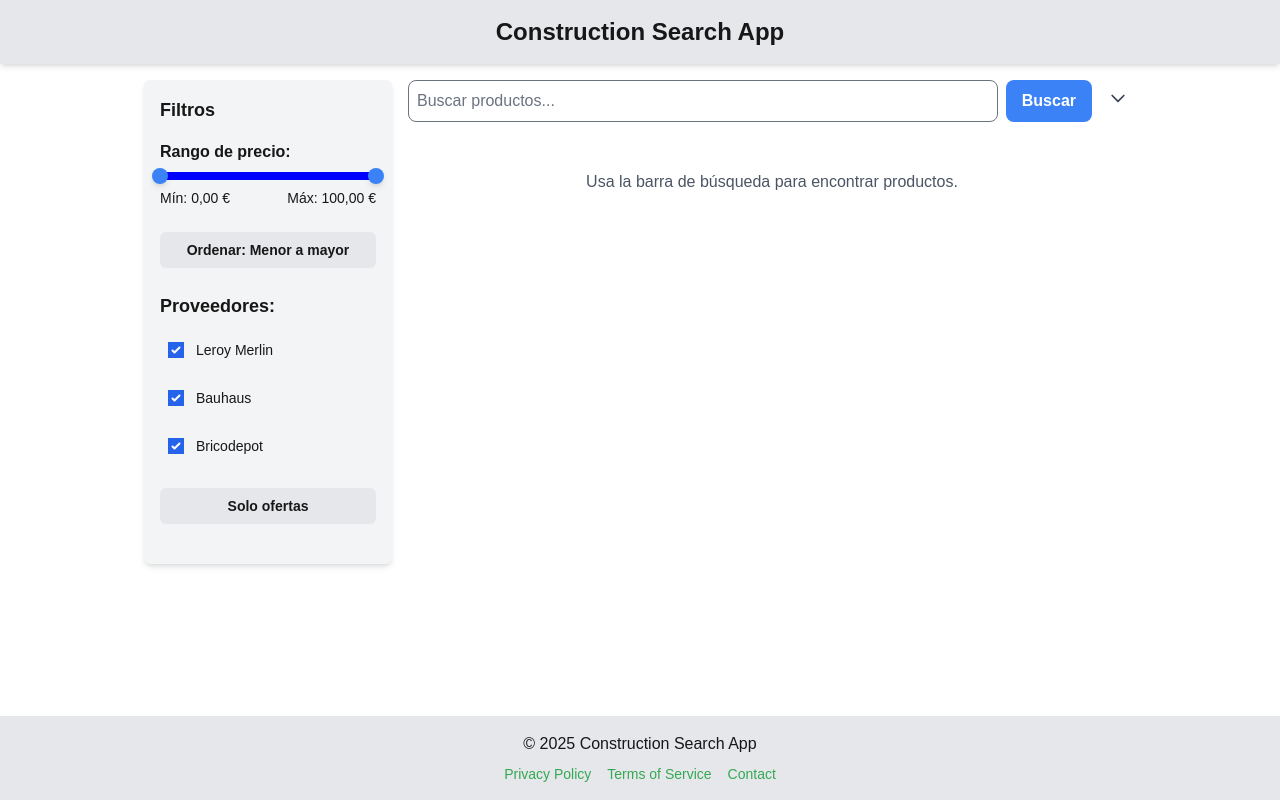
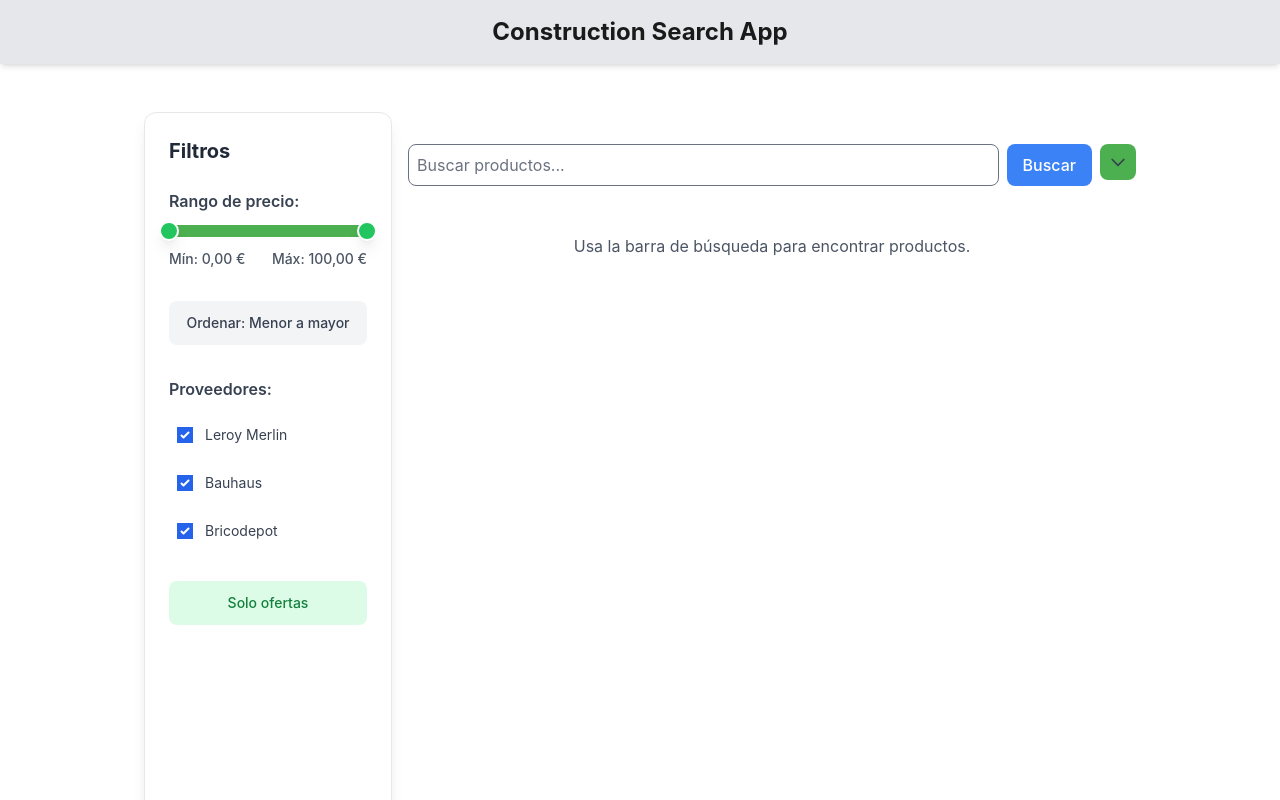
Before and after one commit to The-Deep-Hub/product-scraper-comparison, a Next.js app in the folder frontend/construction-search-app/: page / in a window 1280 px wide. Shown: the top 800 px of the page. Built offline with nearby package versions, Linux system fonts and the light colour scheme.

Commit message:
arrangement styles

```diff
--- a/frontend/construction-search-app/src/app/components/FiltersPanel.tsx
+++ b/frontend/construction-search-app/src/app/components/FiltersPanel.tsx
@@ -34,12 +34,12 @@ const FilterPanel: React.FC<FilterPanelProps> = ({
   ];
 
   return (
-    <aside className="responsive top-4 w-full md:w-1/4 bg-gray-100 p-4 rounded-md shadow-md">
-      <h2 className="text-lg font-bold mb-4">Filtros</h2>
+    <aside className="sticky top-4 w-full md:w-1/4 bg-white dark:bg-gray-800 p-6 rounded-xl shadow-lg border border-gray-200 dark:border-gray-700">
+      <h2 className="text-xl font-bold mb-6 text-gray-800 dark:text-white">Filtros</h2>
 
       {/* Price Range Filter */}
-      <div className="mb-6">
-        <label className="block font-semibold mb-2">Rango de precio:</label>
+      <div className="mb-8">
+        <label className="block font-semibold mb-3 text-gray-700 dark:text-gray-200">Rango de precio:</label>
 
         {/* Price range slider component */}
         <Range
@@ -51,15 +51,15 @@ const FilterPanel: React.FC<FilterPanelProps> = ({
           renderTrack={({ props, children }) => {
             const { key, ...restProps } = props;
             return (
-              <div key={key} {...restProps} className="w-full h-2 bg-gray-300 rounded-md relative">
+              <div key={key} {...restProps} className="w-full h-3 bg-gray-200 dark:bg-gray-600 rounded-lg relative">
                 <div
                   style={{
                     position: "absolute",
                     left: `${((priceRange[0] - 0) / maxPrice) * 100}%`,
                     right: `${100 - ((priceRange[1] - 0) / maxPrice) * 100}%`,
-                    backgroundColor: "blue",
+                    backgroundColor: "#4CAF50",
                     height: "100%",
-                    borderRadius: "4px",
+                    borderRadius: "0.5rem",
                   }}
                 />
                 {children}
@@ -72,44 +72,44 @@ const FilterPanel: React.FC<FilterPanelProps> = ({
               <div
                 key={key}
                 {...restProps}
-                className={`w-4 h-4 ${
-                  isDragged ? "bg-blue-700" : "bg-blue-500"
-                } rounded-full shadow-md`}
+                className={`w-5 h-5 ${
+                  isDragged ? "bg-green-700" : "bg-green-500"
+                } rounded-full shadow-lg border-2 border-white dark:border-gray-800`}
               />
             );
           }}
         />
 
         {/* Display selected price range */}
-        <div className="flex justify-between text-sm mt-2">
+        <div className="flex justify-between mt-3 text-sm font-medium text-gray-600 dark:text-gray-300">
           <span>Mín: {formatPrice(priceRange[0])}</span>
           <span>Máx: {formatPrice(priceRange[1])}</span>
         </div>
       </div>
 
       {/* Sort Order */}
-      <div className="mb-6">
+      <div className="mb-8">
         <button
           onClick={() => handleSortChange(sortOrder === 'desc' ? 'asc' : 'desc')}
-          className="w-full px-4 py-2 text-sm rounded-md bg-gray-200 hover:bg-gray-300"
+          className="w-full px-4 py-3 text-sm font-medium rounded-lg bg-gray-100 dark:bg-gray-700 text-gray-700 dark:text-gray-200 hover:bg-gray-200 dark:hover:bg-gray-600 transition-colors"
         >
           Ordenar: {sortOrder === 'desc' ? 'Mayor a menor' : 'Menor a mayor'}
         </button>
       </div>
 
       {/* Provider Filter */}
-      <div className="mb-6">
-        <label className="block font-semibold mb-3 text-lg">Proveedores:</label>
+      <div className="mb-8">
+        <label className="block font-semibold mb-4 text-gray-700 dark:text-gray-200">Proveedores:</label>
         {PROVIDER_OPTIONS.map((provider) => (
-          <div key={provider.key} className="flex items-center mb-3 hover:bg-gray-200 p-2 rounded">
+          <div key={provider.key} className="flex items-center mb-3 p-2 rounded-lg hover:bg-gray-100 dark:hover:bg-gray-700 transition-colors">
             <input
               type="checkbox"
               id={provider.key}
               checked={selectedProviders.includes(provider.key)}
               onChange={() => handleProviderChange(provider.key)}
-              className="w-4 h-4 mr-3 accent-blue-500"
+              className="w-4 h-4 mr-3 accent-green-500 cursor-pointer"
             />
-            <label htmlFor={provider.key} className="text-sm cursor-pointer select-none">
+            <label htmlFor={provider.key} className="text-sm cursor-pointer select-none text-gray-700 dark:text-gray-200">
               {provider.label}
             </label>
           </div>
@@ -120,7 +120,7 @@ const FilterPanel: React.FC<FilterPanelProps> = ({
       <div className="mb-6">
         <button
           onClick={toggleOffers}
-          className="w-full px-4 py-2 text-sm rounded-md bg-gray-200 hover:bg-gray-300"
+          className="w-full px-4 py-3 text-sm font-medium rounded-lg bg-green-100 dark:bg-green-900 text-green-700 dark:text-green-200 hover:bg-green-200 dark:hover:bg-green-800 transition-colors"
         >
           {showOnlyOffers ? 'Ver todos los productos' : 'Solo ofertas'}
         </button>
@@ -128,7 +128,9 @@ const FilterPanel: React.FC<FilterPanelProps> = ({
 
       {/* Message when no products are available */}
       {maxPrice === 0 && (
-        <p className="text-sm text-gray-600 mt-4">No hay productos disponibles para filtrar.</p>
+        <p className="text-sm text-gray-500 dark:text-gray-400 mt-4 text-center italic">
+          No hay productos disponibles para filtrar.
+        </p>
       )}
     </aside>
   );
--- a/frontend/construction-search-app/src/app/globals.css
+++ b/frontend/construction-search-app/src/app/globals.css
@@ -3,132 +3,181 @@
 @tailwind utilities;
 
 :root {
-  --background: #ffffff; /* Light mode background */
-  --foreground: #171717; /* Light mode text */
-
-  --primary: #34a853; /* Primary color for actions */
-  --secondary: #ff0000; /* Secondary color for warnings */
-  --accent: #ffc107; /* Accent color for highlights */
-  --muted: #6c757d; /* Muted text color */
+  --background: #ffffff;
+  --foreground: #1a1a1a;
+  --primary: #4CAF50;
+  --primary-hover: #45a049;
+  --secondary: #2196F3;
+  --accent: #ff9800;
+  --muted: #757575;
+  --border: #e0e0e0;
+  --card: #ffffff;
+  --card-hover: #f5f5f5;
+  --shadow: rgba(0, 0, 0, 0.1);
 }
 
-@media (prefers-color-scheme: dark) {
-  :root {
-    --background: #0a0a0a; /* Dark mode background */
-    --foreground: #ededed; /* Dark mode text */
+* {
+  margin: 0;
+  padding: 0;
+  box-sizing: border-box;
+}
+
+html, body {
+  min-height: 100vh;
+  background-color: var(--background);
+}
+
+body {
+  font-family: 'Inter', system-ui, -apple-system, sans-serif;
+  color: var(--foreground);
+  line-height: 1.5;
+  -webkit-font-smoothing: antialiased;
+}
+
+main {
+  min-height: 100vh;
+  background-color: var(--background);
+  padding: 2rem 0;
+}
+
+.container {
+  width: min(100% - 2rem, 1200px);
+  margin-inline: auto;
+  padding: 1rem;
+  background-color: var(--background);
+}
+
+button {
+  font-family: inherit;
+  font-weight: 500;
+  padding: 0.5rem 1rem;
+  border-radius: 0.5rem;
+  border: none;
+  background-color: var(--primary);
+  color: white;
+  transition: all 0.2s cubic-bezier(0.4, 0, 0.2, 1);
+  cursor: pointer;
+}
+
+button:hover {
+  background-color: var(--primary-hover);
+  transform: translateY(-1px);
+  box-shadow: 0 4px 6px -1px var(--shadow);
+}
+
+button:active {
+  transform: translateY(0);
+}
+
+input, textarea {
+  font-family: inherit;
+  width: 100%;
+  padding: 0.75rem 1rem;
+  border: 1px solid var(--border);
+  border-radius: 0.5rem;
+  background-color: var(--card);
+  color: var(--foreground);
+  transition: border-color 0.2s ease;
+}
+
+input:focus, textarea:focus {
+  outline: none;
+  border-color: var(--primary);
+  box-shadow: 0 0 0 3px rgba(76, 175, 80, 0.2);
+}
+
+.resultCard {
+  background-color: var(--card);
+  border-radius: 1rem;
+  padding: 1.5rem;
+  border: 1px solid var(--border);
+  transition: all 0.3s cubic-bezier(0.4, 0, 0.2, 1);
+  margin-bottom: 1rem;
+}
+
+.resultCard:hover {
+  transform: translateY(-4px);
+  background-color: var(--card-hover);
+  box-shadow: 0 10px 15px -3px var(--shadow);
+}
+
+.resultCard img {
+  width: 100%;
+  height: auto;
+  object-fit: contain;
+  border-radius: 0.5rem;
+  background-color: white;
+  padding: 0.5rem;
+}
+
+/* Responsive Design */
+@media (min-width: 640px) {
+  .container {
+    padding: 1.5rem;
   }
 }
 
-body {
-  font-family: "Geist Sans", Arial, sans-serif; /* Apply custom font */
-  color: var(--foreground);
+@media (min-width: 768px) {
+  .container {
+    padding: 2rem;
+  }
+}
+
+@media (min-width: 1024px) {
+  .container {
+    padding: 2.5rem;
+  }
+}
+
+/* Estilos para el layout principal */
+.app-layout {
+  display: flex;
+  flex-direction: column;
+  min-height: 100vh;
   background-color: var(--background);
 }
 
-h1,
-h2,
-h3,
-h4,
-h5,
-h6 {
-  font-family: "Geist Sans", sans-serif;
+.main-content {
+  flex: 1;
+  display: flex;
+  gap: 2rem;
+  padding: 2rem;
+  background-color: var(--background);
 }
 
-button {
-  font-family: "Geist Sans", sans-serif;
-  font-weight: bold;
-  cursor: pointer;
-  transition: background-color 0.3s ease, transform 0.2s ease;
+.sidebar {
+  width: 300px;
+  flex-shrink: 0;
 }
 
-button:hover {
-  background-color: var(--primary-hover, #22863a); /* Define un color de hover */
-  transform: scale(1.05); /* Efecto de agrandar ligeramente */
+.results-container {
+  flex: 1;
 }
 
-input,
-textarea {
-  font-family: "Geist Sans", sans-serif;
+/* Estilos para los filtros */
+.filters-panel {
+  background-color: white;
+  border-radius: 1rem;
+  padding: 1.5rem;
+  box-shadow: 0 4px 6px -1px rgba(0, 0, 0, 0.1);
+  border: 1px solid var(--border);
 }
 
-.container {
-  max-width: 1200px;
-  margin: 0 auto;
+.filter-group {
+  margin-bottom: 1.5rem;
 }
 
-.resultCard {
-  transition: background-color 0.3s ease, transform 0.2s ease;
+.filter-group label {
+  display: block;
+  font-weight: 500;
+  margin-bottom: 0.5rem;
+  color: var(--foreground);
 }
 
-.resultCard:hover {
-  /*background-color: #aad8b0; /* Color ligeramente diferente */
-  /* transform: translateY(-5px); Eleva ligeramente la tarjeta */
-  box-shadow: 0 4px 10px rgba(0, 0, 0, 0.2); /* Añade sombra */
+/* Grid de resultados */
+.results-grid {
+  display: grid;
+  grid-template-columns: repeat(auto-fill, minmax(250px, 1fr));
+  gap: 1.5rem;
+  padding: 1rem;
 }
-
-
-/* Default styles for small screens */
-.container {
-  width: 100%;
-  max-width: 100%;
-  margin: 0 auto;
-  padding-left: 1rem; /* Small padding for mobile */
-  padding-right: 1rem;
-}
-
-/* Increase width and padding for tablets */
-@media (min-width: 640px) {
-  .container {
-    max-width: 90%;
-    padding-left: 2rem;
-    padding-right: 2rem;
-  }
-}
-
-/* Increase width for medium screens */
-@media (min-width: 1024px) {
-  .container {
-    max-width: 85%;
-    padding-left: 4rem;
-    padding-right: 4rem;
-  }
-}
-
-/* Full width for larger screens */
-@media (min-width: 1440px) {
-  .container {
-    max-width: 75%;
-    padding-left: 6rem;
-    padding-right: 6rem;
-  }
-}
-
-/* Ultra-wide screens */
-@media (min-width: 1920px) {
-  .container {
-    max-width: 70%;
-    padding-left: 8rem;
-    padding-right: 8rem;
-  }
-}
-
-img {
-  width: 100%;
-  max-width: 100%;
-  height: auto;
-  object-fit: contain; /* Maintain aspect ratio */
-  background-color: white; /* Ensure clean background */
-}
-
-.resultCard {
-  background-color: #ededed;
-}
-
-.resultCard img {
-  object-fit: contain;
-  background-color: white;
-  width: 100%;
-  height: 100%;
-  padding: 3%;
-  margin-top: 5%;
-}
```
Also changed, not shown: 2 other files (tests, documents, lock files or other folders).
